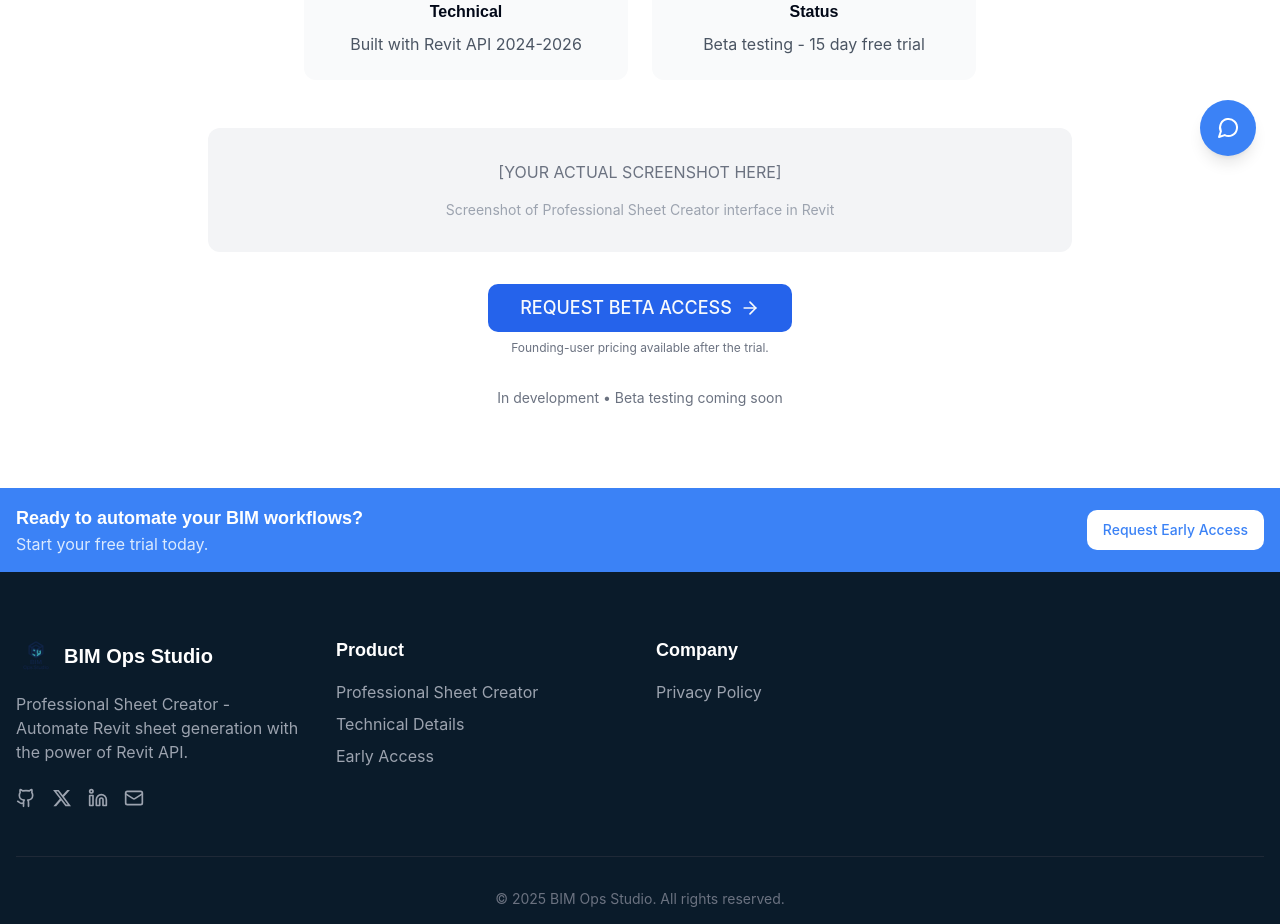
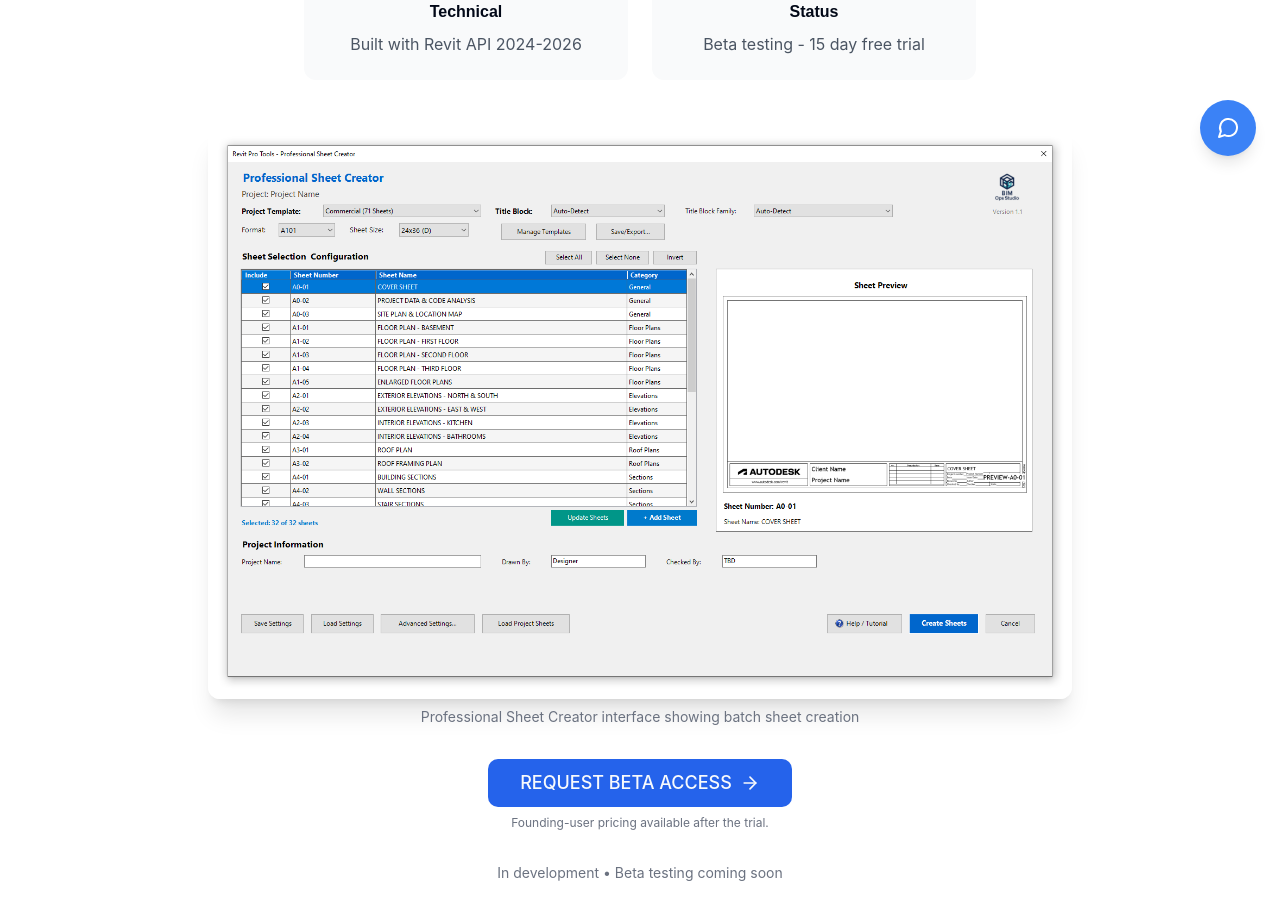
Before and after one commit to WeberG619/bimopsstudio, a Next.js app: page / in a window 1280 px wide. Shown: the part 620-1544 px from the top of the page. Built offline with nearby package versions, Linux system fonts and the light colour scheme.

Commit message:
feat: add Professional Sheet Creator screenshot to homepage
- Add actual screenshot from Professional-Sheet-Creator.PNG
- Replace placeholder with real product interface image
- Add descriptive caption for the screenshot
- Copy image to public directory for web serving

```diff
--- a/pages/index.tsx
+++ b/pages/index.tsx
@@ -63,10 +63,14 @@ export default function Home() {
               </div>
             </div>
 
-            <div className="bg-gray-100 dark:bg-gray-900 rounded-lg p-8 mb-8">
-              <p className="text-gray-500 mb-4">[YOUR ACTUAL SCREENSHOT HERE]</p>
-              <p className="text-sm text-gray-400">
-                Screenshot of Professional Sheet Creator interface in Revit
+            <div className="mb-8">
+              <img
+                src="/professional-sheet-creator-screenshot.png"
+                alt="Professional Sheet Creator interface in Revit"
+                className="rounded-lg shadow-xl w-full"
+              />
+              <p className="text-sm text-gray-500 mt-2 text-center">
+                Professional Sheet Creator interface showing batch sheet creation
               </p>
             </div>
 
```
Also changed, not shown: Professional-Sheet-Creator.PNG (added), public/professional-sheet-creator-screenshot.png (added).
